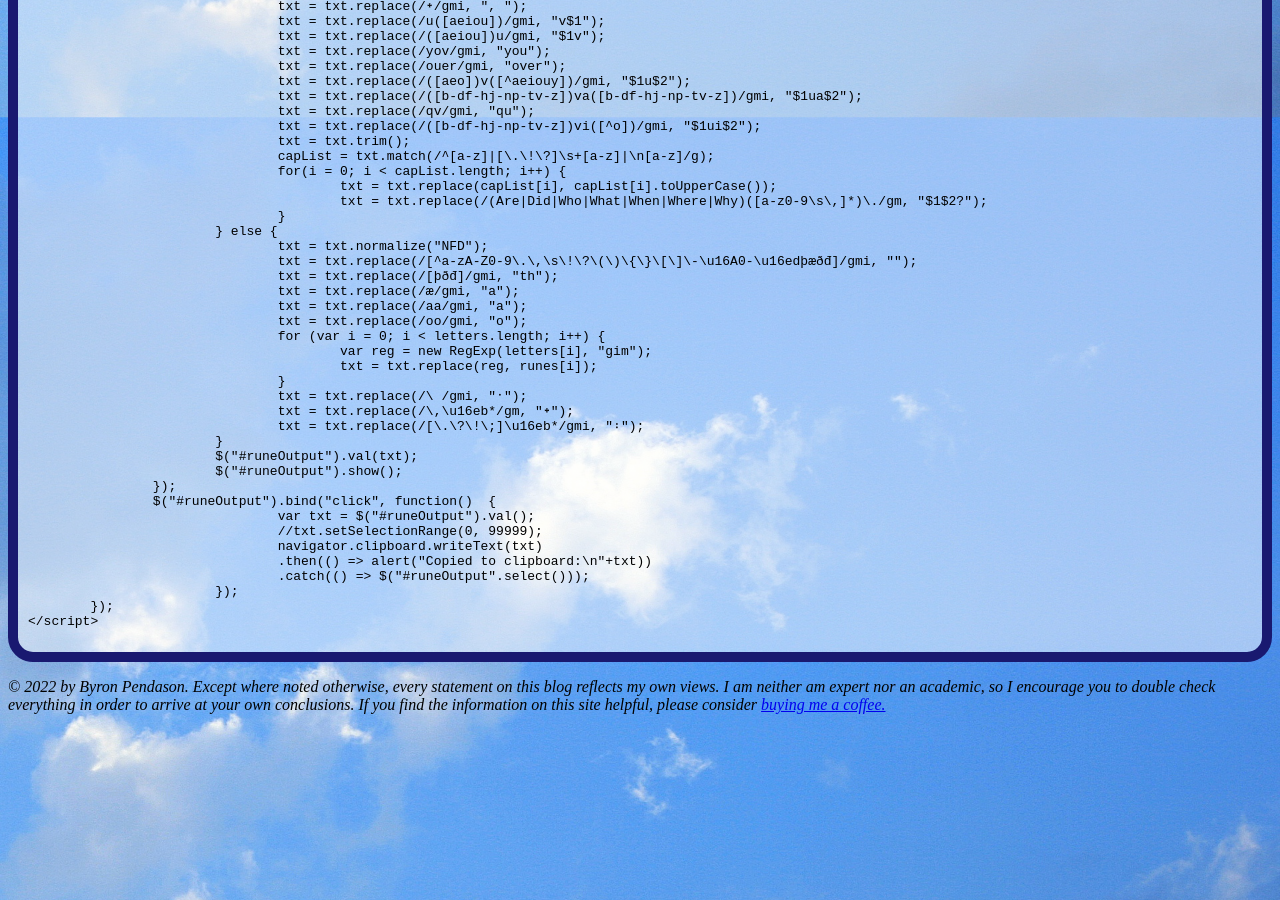
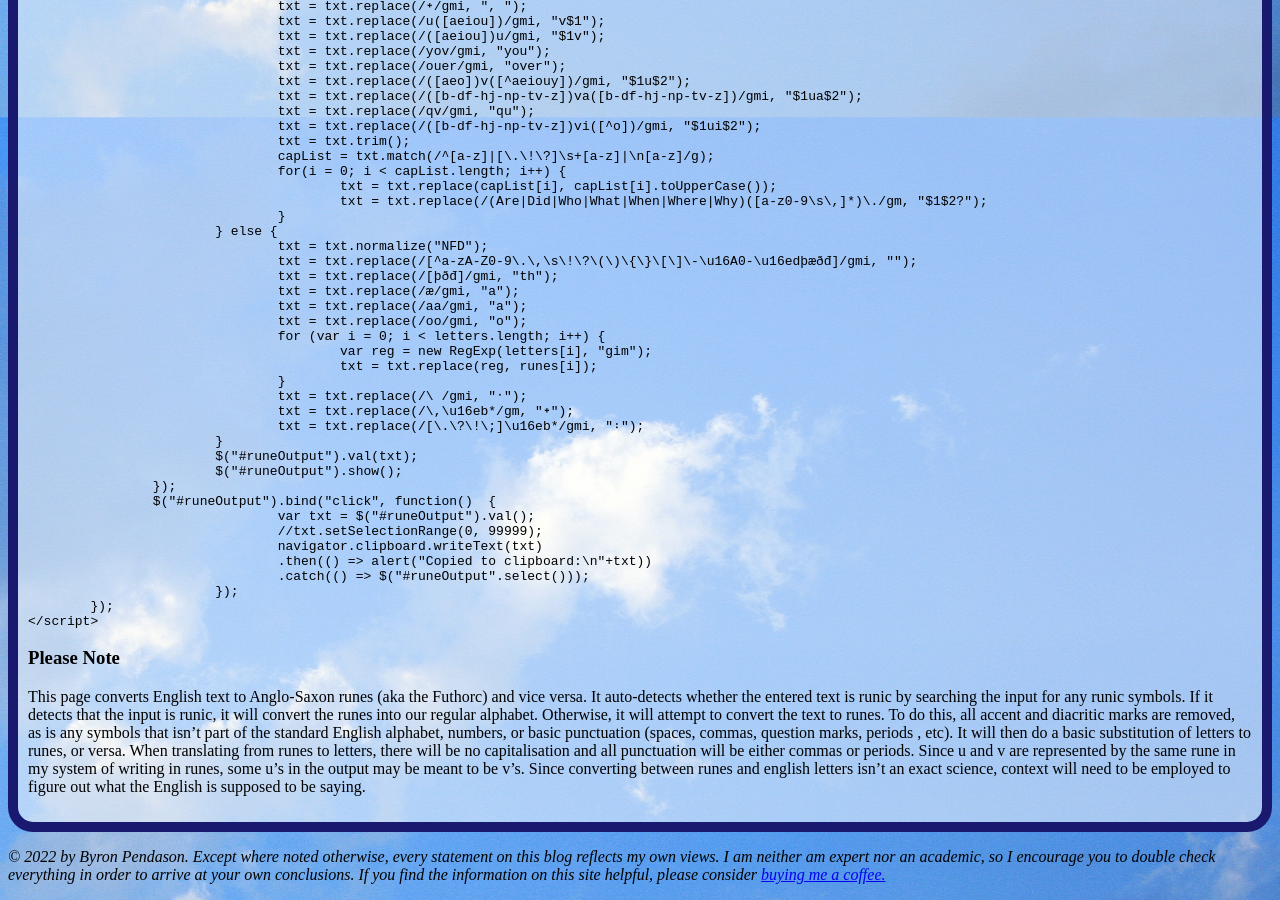
Before and after one commit to byronpendason/byronpendason.github.io, a Jekyll site: the page built from rune_converter.md, in a window 1280 px wide and 900 px high, scrolled down 866 px. Built offline with Jekyll 4.4.1, drawn with Linux system fonts in a browser that asks for light colours; comment, search, counter and statistics services are not loaded.

Commit message:
Update rune_converter.md

```diff
--- a/rune_converter.md
+++ b/rune_converter.md
@@ -8,3 +8,6 @@ permalink: /rune_converter
 # Rune Converter
 
 {% include rune_converter.html %}
+
+### Please Note
+This page converts English text to Anglo-Saxon runes (aka the Futhorc) and vice versa. It auto-detects whether the entered text is runic by searching the input for any runic symbols. If it detects that the input is runic, it will convert the runes into our regular alphabet. Otherwise, it will attempt to convert the text to runes. To do this, all accent and diacritic marks are removed, as is any symbols that isn't part of the standard English alphabet, numbers, or basic punctuation (spaces, commas, question marks, periods , etc). It will then do a basic substitution of letters to runes, or versa. When translating from runes to letters, there will be no capitalisation and all punctuation will be either commas or periods. Since u and v are represented by the same rune in my system of writing in runes, some u's in the output may be meant to be v's. Since converting between runes and english letters isn't an exact science, context will need to be employed to figure out what the English is supposed to be saying.
```
